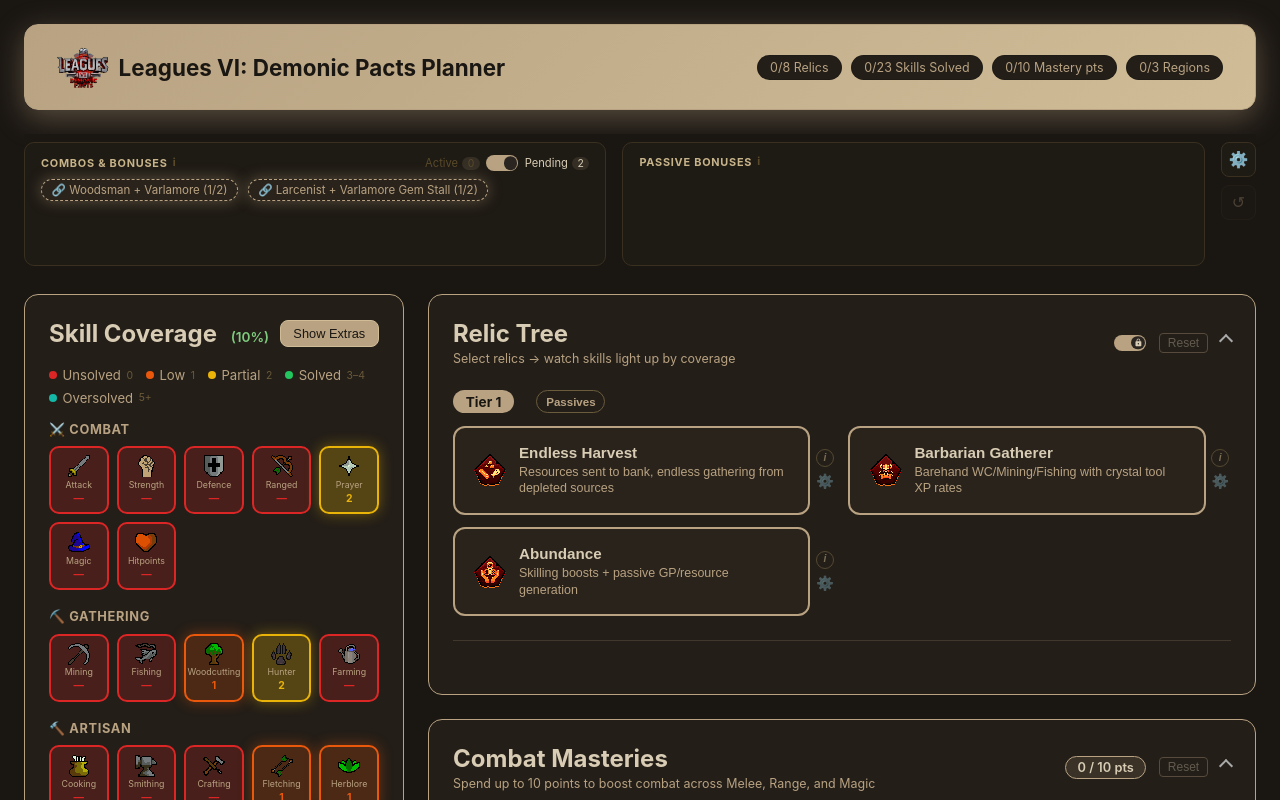
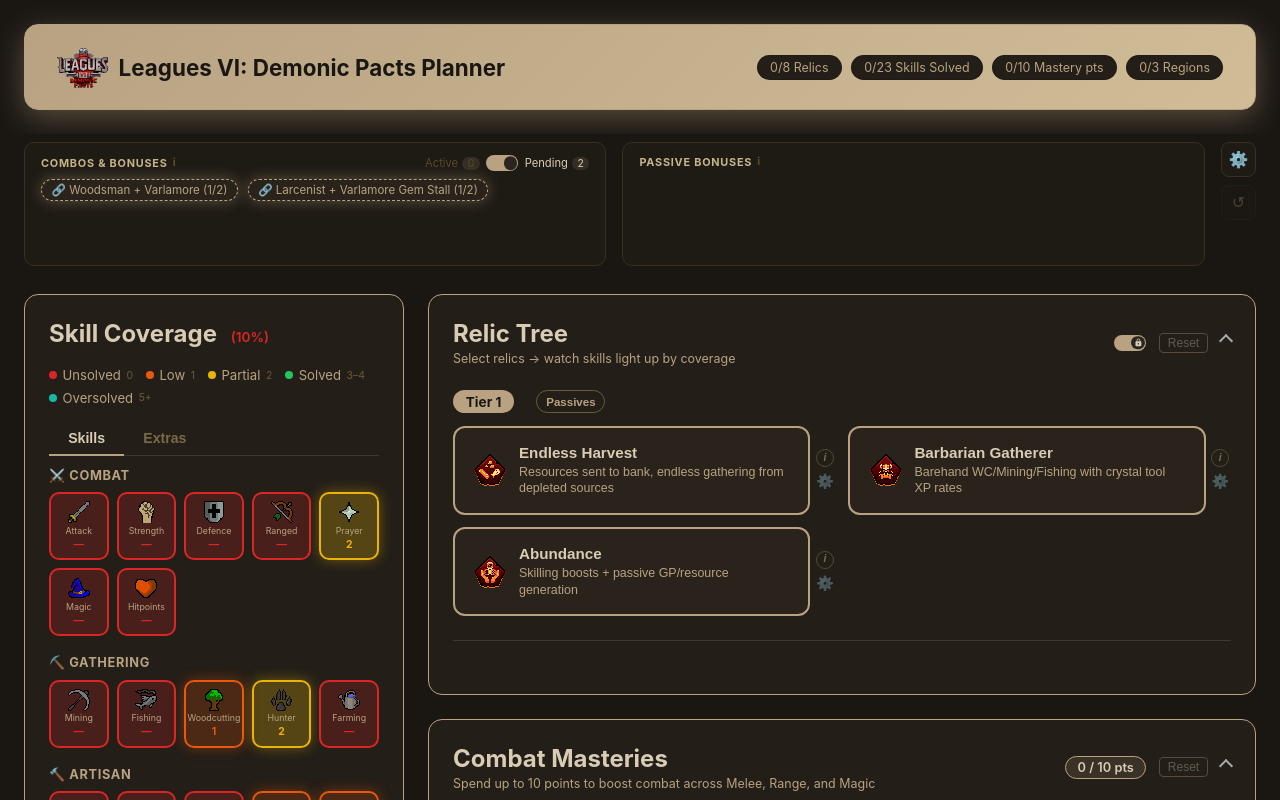
Before and after one commit to arthurCollard/Leagues_6_Planner, a React (Create React App) app: page / in a window 1280 px wide. Shown: the top 800 px of the page. Built offline with nearby package versions, Linux system fonts and the light colour scheme.

Commit message:
update skill panel

```diff
--- a/src/App.css
+++ b/src/App.css
@@ -343,9 +343,14 @@
 .coverage-pct {
   font-size: 0.85rem;
   font-weight: 600;
-  color: #7ecb7e;
+  color: #dc2626;
   margin-left: 0.5rem;
-}
+  transition: color 0.3s;
+}
+.coverage-pct.pct-low  { color: #ea580c; }
+.coverage-pct.pct-mid  { color: #eab308; }
+.coverage-pct.pct-high { color: #22c55e; }
+.coverage-pct.pct-max  { color: #14b8a6; }
 
 .toggle-btn {
   background: #b8a282;
@@ -360,6 +365,34 @@
 
 .toggle-btn:hover {
   background: #d0bd97;
+}
+
+.skills-tabs {
+  display: flex;
+  margin-bottom: 0.75rem;
+  border-bottom: 1px solid rgba(184, 162, 130, 0.2);
+}
+
+.skills-tab {
+  background: none;
+  border: none;
+  border-bottom: 2px solid transparent;
+  color: #7a6a4a;
+  font-size: 0.88rem;
+  font-weight: 600;
+  padding: 0.5rem 1.2rem;
+  cursor: pointer;
+  transition: color 0.15s, border-color 0.15s;
+  margin-bottom: -1px;
+}
+
+.skills-tab:hover {
+  color: #c8b896;
+}
+
+.skills-tab.active {
+  color: #d8ccb4;
+  border-bottom-color: #b8a282;
 }
 
 .status-legend {
@@ -1023,6 +1056,14 @@
   font-size: 0.8rem;
   color: #c8b896;
   line-height: 1.5;
+}
+
+.tier-passive-bonuses {
+  display: block;
+  margin-top: 0.15rem;
+  font-size: 0.72rem;
+  color: #22c55e;
+  font-style: italic;
 }
 
 .relic-modal-toggles li {
@@ -1429,6 +1470,8 @@
   letter-spacing: 0.05em;
   margin-bottom: 0.2rem;
 }
+
+
 
 .contrib-row {
   display: flex;
--- a/src/components/ContribTooltip.jsx
+++ b/src/components/ContribTooltip.jsx
@@ -9,7 +9,7 @@
   const [activeTab, setActiveTab] = useState('bonuses');
 
   if (!data) return null;
-  const { pos, skills, extras, special, description, drops, title } = data;
+  const { pos, skills, extras, passiveSkills, special, description, drops, title } = data;
   const skillEntries = Object.entries(skills || {}).filter(([, v]) => v > 0).sort(([, a], [, b]) => a - b);
   const extraEntries = Object.entries(extras || {}).filter(([, v]) => v > 0).sort(([, a], [, b]) => a - b);
   const clampedLeft = Math.min(pos.left, window.innerWidth - 230);
@@ -68,6 +68,17 @@
                       ))}
                     </div>
                   )}
+                  {passiveSkills && Object.entries(passiveSkills).filter(([, v]) => v > 0).length > 0 && (
+                    <div className="contrib-section">
+                      <div className="contrib-label">Tier Passives</div>
+                      {Object.entries(passiveSkills).filter(([, v]) => v > 0).map(([id, val]) => (
+                        <div key={id} className="contrib-row">
+                          <span>{SKILL_NAME[id] || id}</span>
+                          <span className="contrib-val">+{val}</span>
+                        </div>
+                      ))}
+                    </div>
+                  )}
                   {extraEntries.length > 0 && (
                     <div className="contrib-section">
                       <div className="contrib-label">Extras</div>
--- a/src/components/SkillsPanel.jsx
+++ b/src/components/SkillsPanel.jsx
@@ -20,7 +20,7 @@
 }
 
 export default function SkillsPanel({ skills, extras, solvedThreshold, oversolvedFactor }) {
-  const [showExtras, setShowExtras] = useState(false);
+  const [activeTab, setActiveTab] = useState('skills');
 
   const skillList = Object.values(skills);
   const totalPoints = skillList.reduce((sum, s) => sum + Math.min(s.score, solvedThreshold), 0);
@@ -30,12 +30,8 @@
   return (
     <aside className="skills-panel">
       <div className="panel-header">
-        <h2>Skill Coverage <span className="coverage-pct">({pct}%)</span></h2>
-        <button className="toggle-btn" onClick={() => setShowExtras(e => !e)}>
-          {showExtras ? 'Show Skills' : 'Show Extras'}
-        </button>
+        <h2>Skill Coverage <span className={`coverage-pct ${pct >= 100 ? 'pct-max' : pct >= 85 ? 'pct-high' : pct >= 67 ? 'pct-mid' : pct >= 50 ? 'pct-low' : ''}`}>({pct}%)</span></h2>
       </div>
-
       <div className="status-legend">
         {Object.entries(STATUS_STYLES).map(([key, s]) => (
           <span key={key} className="status-legend-item">
@@ -46,7 +42,12 @@
         ))}
       </div>
 
-      {!showExtras ? (
+      <div className="skills-tabs">
+        <button className={`skills-tab ${activeTab === 'skills' ? 'active' : ''}`} onClick={() => setActiveTab('skills')}>Skills</button>
+        <button className={`skills-tab ${activeTab === 'extras' ? 'active' : ''}`} onClick={() => setActiveTab('extras')}>Extras</button>
+      </div>
+
+      {activeTab === 'skills' ? (
         Object.entries(CATEGORIES).map(([cat, label]) => (
           <div key={cat} className="skill-category">
             <h4>{label}</h4>
--- a/src/data/regions.js
+++ b/src/data/regions.js
@@ -18,7 +18,7 @@
       'Echo boots', 'Sunfire fanatic armour', 'Tonalztics of ralos',
     ],
     skills: { prayer: 2, fletching: 1, herblore: 1, woodcutting: 1, hunter: 2},
-    extras: { ammo_source: 1, limpwurt: 3, eye_of_newt: 3, prayer_pot_primary: 2, prayer_pot_secondary: 1, anti_venoms_primary: 2, allotment_patches: 2, tree_patches:1, hardwood_patches: 1 },
+    extras: { seed_access: 1, ammo_source: 1, limpwurt: 3, eye_of_newt: 3, prayer_pot_primary: 2, prayer_pot_secondary: 1, anti_venoms_primary: 2, allotment_patches: 2, tree_patches:1, hardwood_patches: 1 },
   },
   {
     name: 'Karamja',
--- /dev/null
+++ b/src/data/tierPassives.js
@@ -0,0 +1,30 @@
+export const TIER_PASSIVES = {
+  1: [
+    { short: '5x Leagues XP', text: 'Leagues XP multiplier is 5x.', group: 'xp_mult', priority: 1 },
+    { short: '2x item drops', text: 'Items from eligible sources will be 2x as common.', group: 'drop_rate', priority: 1 },
+    { short: 'Farming ticks: 1min', text: 'Farming ticks will occur every minute instead of every five minutes.', skills: { farming: 1 } },
+    { short: '4x minigame points', text: 'Minigame points received are boosted by 4x.', group: 'minigame_pts', priority: 1 },
+    { short: 'Infinite run energy', text: 'Run energy is never drained whilst running.', skills: { } },
+    { short: 'Stackable clue boxes', text: 'All clue scrolls will drop as stackable scroll boxes, and clue step progress is saved between clues.' },
+    { short: 'Region-locked clue steps', text: 'Players will only receive clue steps they can access within an unlocked region.' },
+  ],
+  2: [
+    { short: '8x Leagues XP', text: 'Leagues XP multiplier is increased from 5x to 8x.', group: 'xp_mult', priority: 2 },
+  ],
+  3: [
+    { short: '1.5x combat XP', text: 'Combat experience (including Hitpoints and Prayer) will be multiplied by 1.5x. This is multiplicative with other experience modifiers.', skills: { attack: 1, strength: 1, defence: 1, ranged: 1, magic: 1, prayer: 1, hitpoints: 1 } },
+    { short: 'Free Bigger & Badder', text: 'The Bigger and Badder slayer unlock is unlocked for free.', skills: {} },
+    { short: '5x slayer points', text: 'Slayer reward points are 5x from tasks, and you aren\'t required to complete 5 tasks before earning points.', skills: {} },
+    { short: 'Superior rate: 1/50', text: 'Superior slayer monsters will appear at a rate of 1/50.' },
+  ],
+  4: [
+    { short: '5x item drops', text: 'Items from eligible sources will be 5x as common.', group: 'drop_rate', priority: 2 },
+    { short: '8x minigame points', text: 'Minigame points received are boosted by 8x.', group: 'minigame_pts', priority: 2 },
+  ],
+  5: [
+    { short: '12x Leagues XP', text: 'Leagues XP multiplier is increased from 8x to 12x.', group: 'xp_mult', priority: 3 },
+  ],
+  7: [
+    { short: '16x Leagues XP', text: 'Leagues XP multiplier is increased from 12x to 16x.', group: 'xp_mult', priority: 4 },
+  ],
+};
--- a/src/logic/computeScores.js
+++ b/src/logic/computeScores.js
@@ -2,6 +2,7 @@
 import { COMBO_BONUSES } from '../data/combos';
 import { EXTRA_THRESHOLDS } from '../data/thresholds';
 import { UNIVERSAL_REGIONS, UNLOCKABLE_REGIONS } from '../data/regions';
+import { TIER_PASSIVES } from '../data/tierPassives';
 
 const ALL_REGIONS = [...UNIVERSAL_REGIONS, ...UNLOCKABLE_REGIONS];
 const REGION_BY_NAME = Object.fromEntries(ALL_REGIONS.map(r => [r.name, r]));
@@ -80,6 +81,19 @@
     });
   });
 
+  // Apply tier passive bonuses for unlocked tiers
+  Object.entries(selectedRelics).forEach(([tier, relic]) => {
+    if (!relic) return;
+    (TIER_PASSIVES[tier] || []).forEach(passive => {
+      Object.entries(passive.skills || {}).forEach(([id, val]) => {
+        skillScores[id] = (skillScores[id] || 0) + val;
+      });
+      Object.entries(passive.extras || {}).forEach(([id, val]) => {
+        extraScores[id] = (extraScores[id] || 0) + val;
+      });
+    });
+  });
+
   // Apply mastery points: each point adds +1 to the branch's skills
   Object.entries(MASTERY_SKILLS).forEach(([branch, skills]) => {
     const depth = selectedMasteries[branch] || 0;
```
Also changed, not shown: src/components/RelicTree.jsx (+11 -31 lines).
